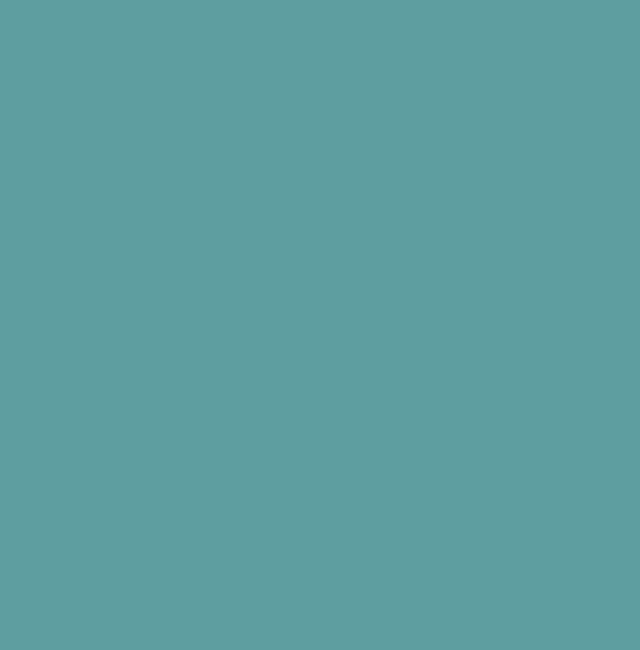
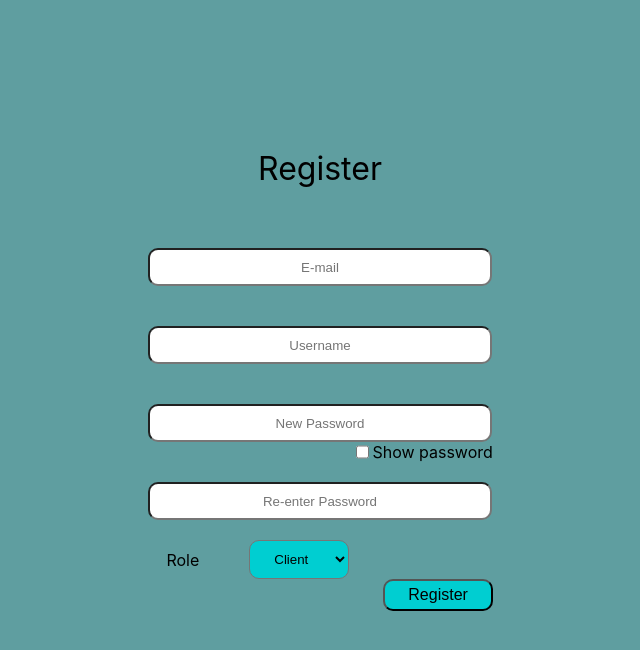
Before and after one commit to comanalex33/Online-Custom-Store, a React (Create React App) app in the folder frontend/: page /register in a window 1280 px wide. Shown: the top 650 px of the page, without its empty margins (320-960 px from the left). Built offline with nearby package versions, Linux system fonts and the light colour scheme.

Commit message:
Connection between Login and Register added

```diff
--- a/frontend/src/App.css
+++ b/frontend/src/App.css
@@ -1,38 +1,3 @@
 .App {
   height: 100%;
 }
-
-.App-logo {
-  height: 40vmin;
-  pointer-events: none;
-}
-
-@media (prefers-reduced-motion: no-preference) {
-  .App-logo {
-    animation: App-logo-spin infinite 20s linear;
-  }
-}
-
-.App-header {
-  background-color: #282c34;
-  min-height: 100vh;
-  display: flex;
-  flex-direction: column;
-  align-items: center;
-  justify-content: center;
-  font-size: calc(10px + 2vmin);
-  color: white;
-}
-
-.App-link {
-  color: #61dafb;
-}
-
-@keyframes App-logo-spin {
-  from {
-    transform: rotate(0deg);
-  }
-  to {
-    transform: rotate(360deg);
-  }
-}
--- a/frontend/src/App.js
+++ b/frontend/src/App.js
@@ -1,6 +1,5 @@
 import React from 'react';
-import { BrowserRouter, Switch, Route, NavLink } from 'react-router-dom';
-import logo from './logo.svg';
+import { BrowserRouter, Switch, Route } from 'react-router-dom';
 import './App.css';
 import Login from './components/Login';
 import Dashboard from './components/Dashboard';
@@ -11,16 +10,11 @@ function App() {
   return (
     <div className="App">
     <BrowserRouter>
-      <div>
-        <div className="header">
-        </div>
-        <div className="content">
           <Switch>
             <Route path="/login" component={Login} />
             <Route path="/dashboard" component={Dashboard} />
+            <Route path="/register" component={Register} />
           </Switch>
-        </div>
-      </div>
     </BrowserRouter>
   </div>
 );
--- a/frontend/src/components/Login.js
+++ b/frontend/src/components/Login.js
@@ -1,4 +1,5 @@
 import React, { useState } from 'react';
+import '../css/Authentication.css'
 
 function Login(props) {
   const username = useFormInput('');
@@ -7,13 +8,17 @@ function Login(props) {
   const [loading, setLoading] = useState(false);
 
   // handle button click of login form
-  const handleLogin = () => {
+  const handleLoginButtonClick = () => {
     props.history.push('/dashboard');
   }
 
+  const handleRegisterButtonClick = () => {
+    props.history.push('/register')
+  }
+
   return (
-    <div>
-      Login page<br /><br />
+    <div className='Container'>
+      <p id='title'>Login page</p>
       <div>
         Username<br />
         <input type="text" {...username} autoComplete="new-password" />
@@ -23,11 +28,11 @@ function Login(props) {
         <input type="password" {...password} autoComplete="new-password" />
       </div>
 
-        <input type="button" value={'Login'} onClick={handleLogin} disabled={loading} /><br />
+        <input type="button" value={'Login'} onClick={handleLoginButtonClick} disabled={loading} /><br />
       <br />
       <div>
           Don't have an account yet?
-            <input type="button" value={'Register'} disabled={loading} /><br />
+            <input type="button" value={'Register'} onClick={handleRegisterButtonClick} disabled={loading} /><br />
       </div>
 
     </div>
--- a/frontend/src/components/Register.js
+++ b/frontend/src/components/Register.js
@@ -1,16 +1,18 @@
 import React, { useState } from 'react'
-import '../css/Register.css'
+import '../css/Authentication.css'
 
-function Register() {
+function Register(props) {
 
     const [email, setEmail] = useState('')
     const [username, setUsername] = useState('')
     const [password, setPassword] = useState('')
     const [repassword, setRePassword] = useState('')
-    const [role, setRole] = useState('client')
+    const [role, setRole] = useState('Client')
 
     const handleSubmit = event => {
-        if (username === '')
+        if (email === '')
+            alert("There is no email passed")
+        else if (username === '')
             alert("There is no username passed")
         else if (password === '')
             alert("There are no password passed")
@@ -78,7 +80,7 @@ function Register() {
                             <label>Role</label>
                         </div>
                         <select value={role} onChange={handleRoleChange} >
-                            <option value='visitor'>Visitor</option>
+                            <option value='client'>Client</option>
                             <option value='admin'>Admin</option>
                         </select>
                     </div>
--- a/frontend/src/css/Register.css
+++ b/frontend/src/css/Authentication.css
@@ -1,22 +1,18 @@
 .Container {
     width: 100%;
     height: 100%;
-    border: 1px solid red;
     position: relative;
     display: flex;
     justify-content: center;
     align-items: center;
     flex-direction: column;
     gap: 5%;
+    margin-top: -20px;
 }
 
 .Form {
     width: 30%;
     position: relative;
-    /* top: 50%;
-    left: 50%;
-    -ms-transform: translate(-50%, -50%);
-    transform: translate(-50%, -50%); */
 }
 
 .center {
```
